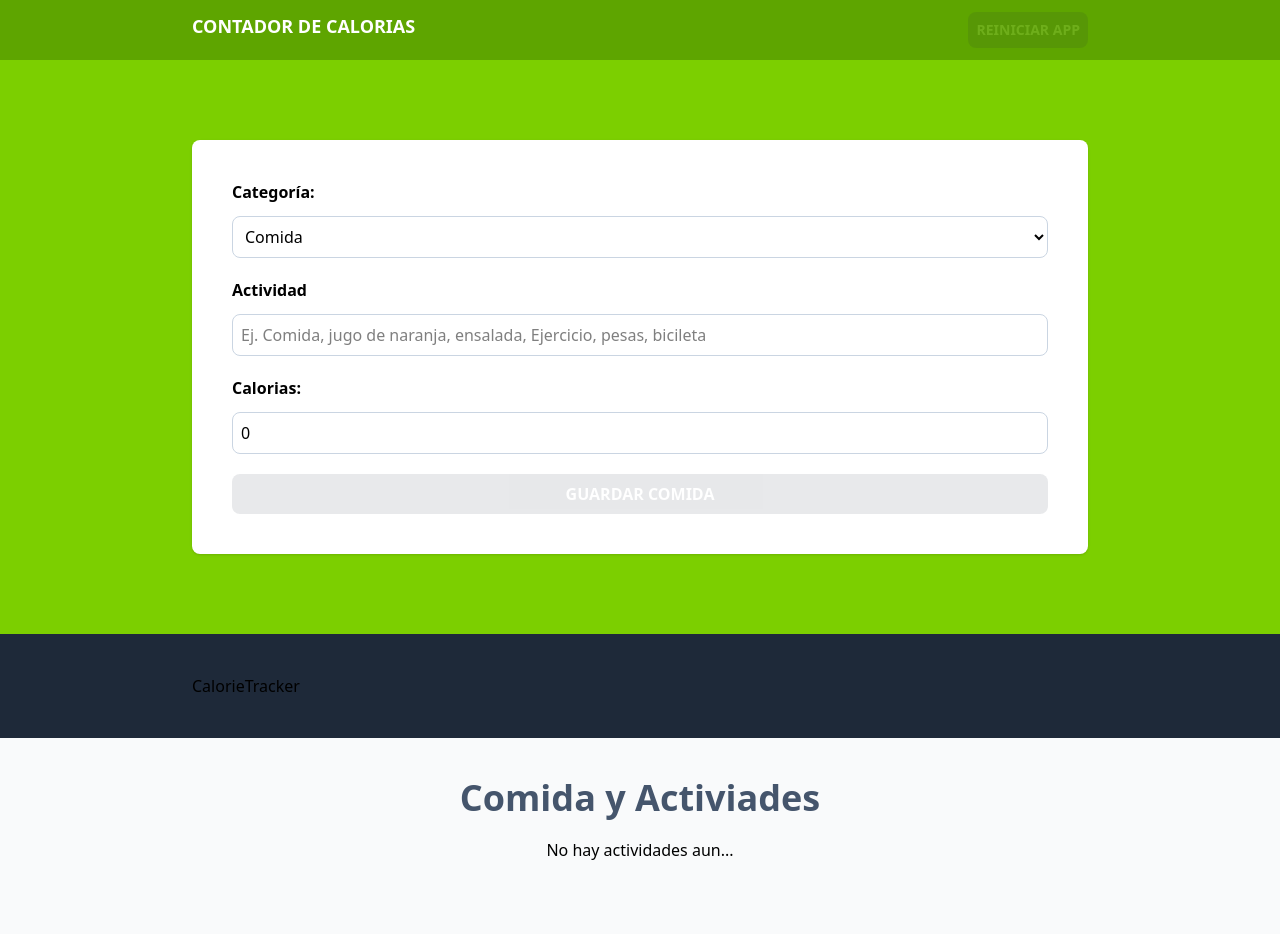
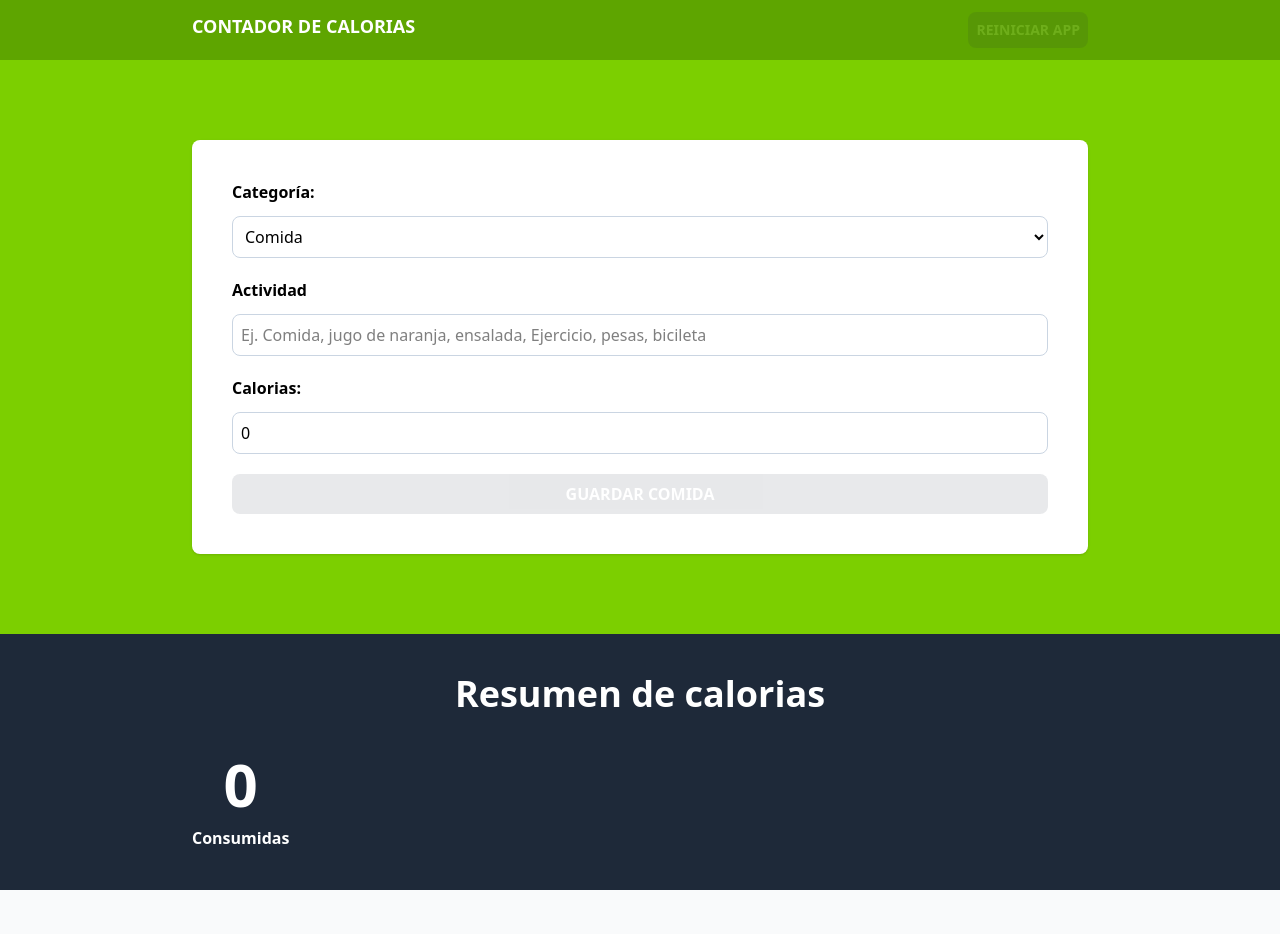
Before and after one commit to karinatuyuc/calorie-tracker, a React (Vite) app: page / in a window 1280 px wide. Shown: the top 934 px of the page. Built offline with nearby package versions, Linux system fonts and the light colour scheme.

Commit message:
Showing calories consumed

```diff
--- a/src/componentes/CalorieTracker.tsx
+++ b/src/componentes/CalorieTracker.tsx
@@ -1,3 +1,4 @@
+import { useMemo } from "react";
 import type { Activity } from "../types/index.ts";
 
 
@@ -7,7 +8,25 @@
 
 
 export default function CalorieTracker({activities} : CalorieTrackerProps) {
+
+    //Contadores
+    const caloriesConsumed = useMemo(() => activities.reduce((total, activity) =>
+    activity.category === 1 ? total + activity.calories : total,  0 ), [activities]);
     return (
-        <div>CalorieTracker</div>
+        <>
+            <h2 className="text-4xl font-black text-white text-center"
+            >Resumen de calorias</h2>
+
+            <div className="flex flex-col items-center md:flex-row md:justify-between
+            gap-5 mt-10">
+                 <p className="text-white font-bold rounded-full grid grid-cols-1 gap-3 text-center">
+                    <span  className="font-black text-6xl text-orange">{caloriesConsumed}</span>
+                    Consumidas
+                 </p>
+
+            </div>
+
+
+        </>
     )
 }
```
